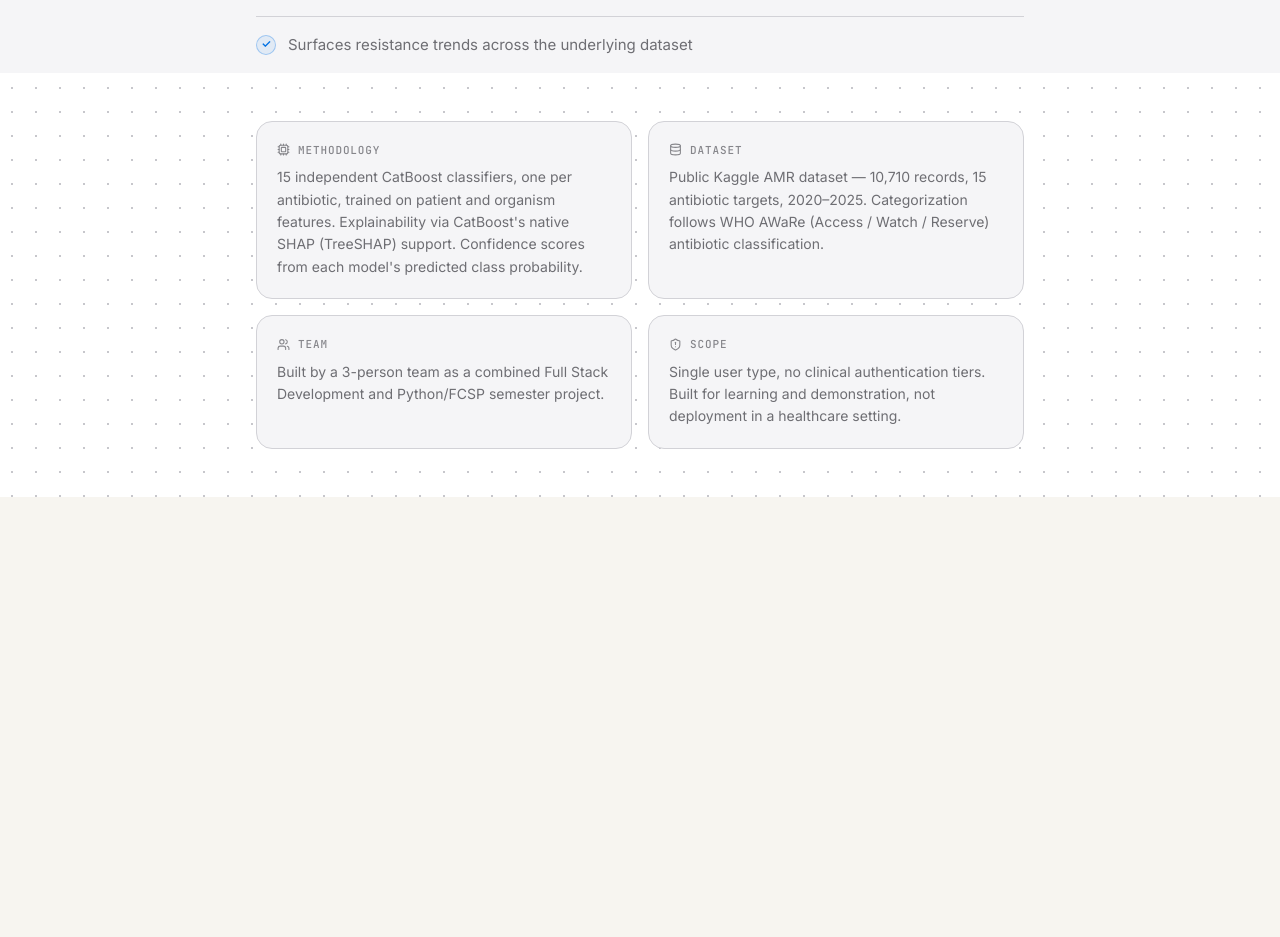
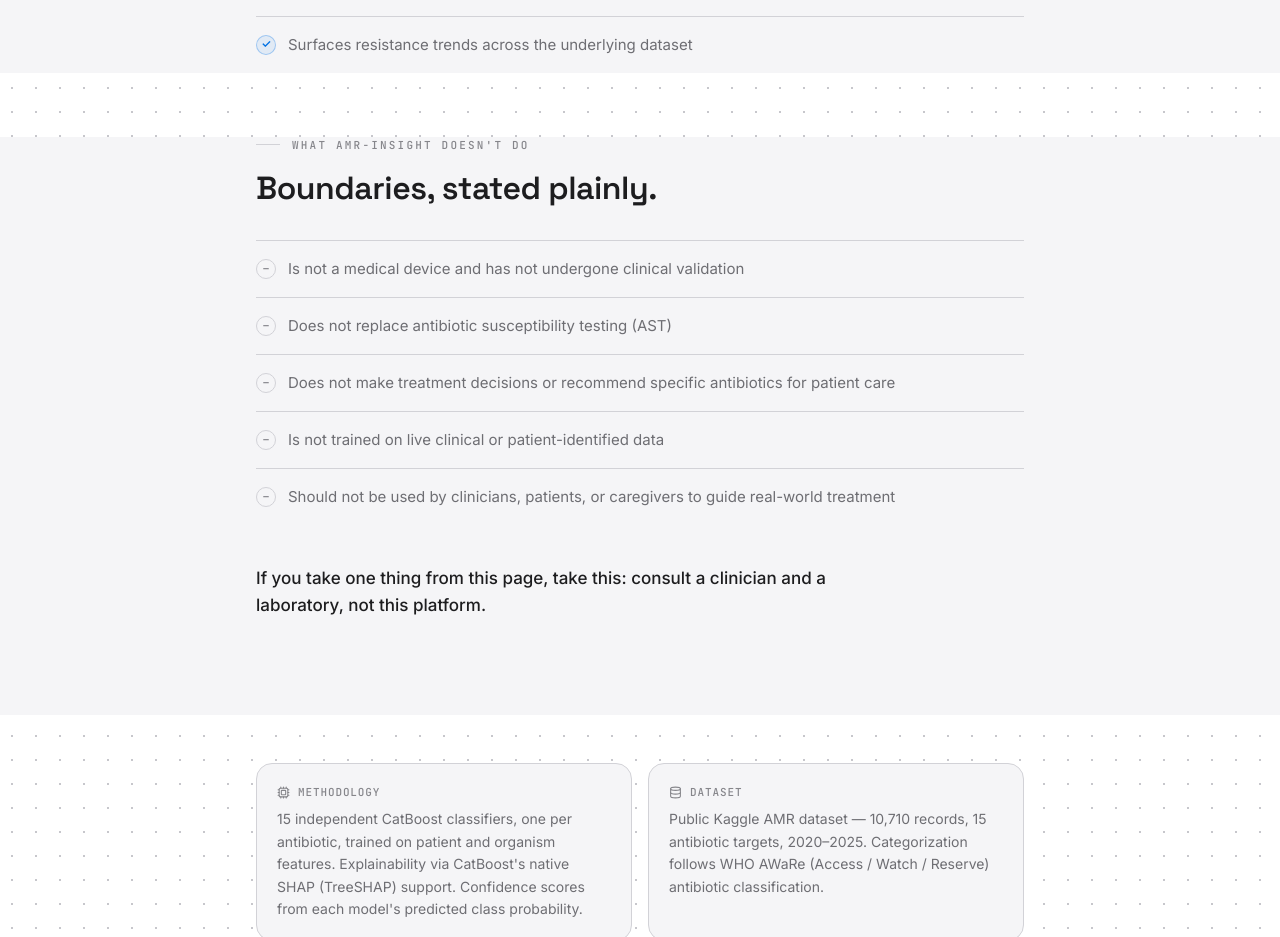
Before and after one commit to dhyeydaftary/antibiotic-resistance-intelligence-platform, a React (Vite) app in the folder frontend/: page /about in a window 1280 px wide. Shown: the part 1940-2877 px from the top of the page. Before the commit the page ends 2437 px from the top, so only its background shows below. Built offline with nearby package versions, Linux system fonts and the light colour scheme; no server answers.

Commit message:
feat(about): add Section 5 what it is not boundary list

```diff
--- /dev/null
+++ b/frontend/src/components/about/AboutBoundaryList.jsx
@@ -0,0 +1,76 @@
+import { motion } from 'framer-motion';
+import { CapabilityRow } from './AboutCapabilityList';
+
+const fadeUp = {
+    hidden: { opacity: 0, y: 14 },
+    visible: (i = 0) => ({
+        opacity: 1,
+        y: 0,
+        transition: { duration: 0.5, delay: i * 0.06, ease: [0.22, 1, 0.36, 1] },
+    }),
+};
+
+const BOUNDARIES = [
+    'Is not a medical device and has not undergone clinical validation',
+    'Does not replace antibiotic susceptibility testing (AST)',
+    'Does not make treatment decisions or recommend specific antibiotics for patient care',
+    'Is not trained on live clinical or patient-identified data',
+    'Should not be used by clinicians, patients, or caregivers to guide real-world treatment',
+];
+
+export default function AboutBoundaryList() {
+    return (
+        <section
+            id="what-it-is-not"
+            data-testid="about-boundary-section"
+            className="bg-canvas-alt px-6 pb-20 sm:pb-24"
+        >
+            <div className="mx-auto max-w-3xl">
+                <motion.div
+                    initial="hidden"
+                    whileInView="visible"
+                    viewport={{ once: true, margin: '-100px' }}
+                    custom={0}
+                    variants={fadeUp}
+                    className="mb-4 mt-14 flex items-center gap-3 sm:mt-16"
+                >
+                    <span className="h-px w-6 bg-canvas-hairline" />
+                    <span className="font-mono text-[11px] font-medium uppercase tracking-[0.2em] text-page-faint">
+                        What AMR-Insight doesn't do
+                    </span>
+                </motion.div>
+
+                <motion.h2
+                    initial="hidden"
+                    whileInView="visible"
+                    viewport={{ once: true, margin: '-100px' }}
+                    custom={1}
+                    variants={fadeUp}
+                    className="max-w-lg font-display text-[28px] font-semibold leading-[1.2] tracking-[-0.015em] text-page-ink sm:text-[32px]"
+                >
+                    Boundaries, stated plainly.
+                </motion.h2>
+
+                <ul className="mt-8 divide-y divide-canvas-hairline border-t border-canvas-hairline">
+                    {BOUNDARIES.map((item, i) => (
+                        <CapabilityRow key={item} index={i + 2} tone="negative">
+                            {item}
+                        </CapabilityRow>
+                    ))}
+                </ul>
+
+                <motion.p
+                    initial="hidden"
+                    whileInView="visible"
+                    viewport={{ once: true, margin: '-80px' }}
+                    custom={BOUNDARIES.length + 2}
+                    variants={fadeUp}
+                    className="mt-10 max-w-xl font-sans text-[17px] font-medium leading-[1.6] text-page-ink"
+                >
+                    If you take one thing from this page, take this: consult a
+                    clinician and a laboratory, not this platform.
+                </motion.p>
+            </div>
+        </section>
+    );
+}
--- a/frontend/src/pages/AboutPage.jsx
+++ b/frontend/src/pages/AboutPage.jsx
@@ -3,6 +3,7 @@ import AboutOpening from '../components/about/AboutOpening';
 import AboutGap from '../components/about/AboutGap';
 import AboutPhilosophy from '../components/about/AboutPhilosophy';
 import AboutCapabilityList from '../components/about/AboutCapabilityList';
+import AboutBoundaryList from '../components/about/AboutBoundaryList';
 
 function InfoCard({ icon: Icon, label, id, children }) {
   return (
@@ -22,6 +23,7 @@ function AboutPage() {
       <AboutGap />
       <AboutPhilosophy />
       <AboutCapabilityList />
+      <AboutBoundaryList />
 
       {/* TODO(about-redesign): everything below is the legacy compact layout.
           Will be replaced section-by-section per the redesign plan (Sections 2-13). */}
```
